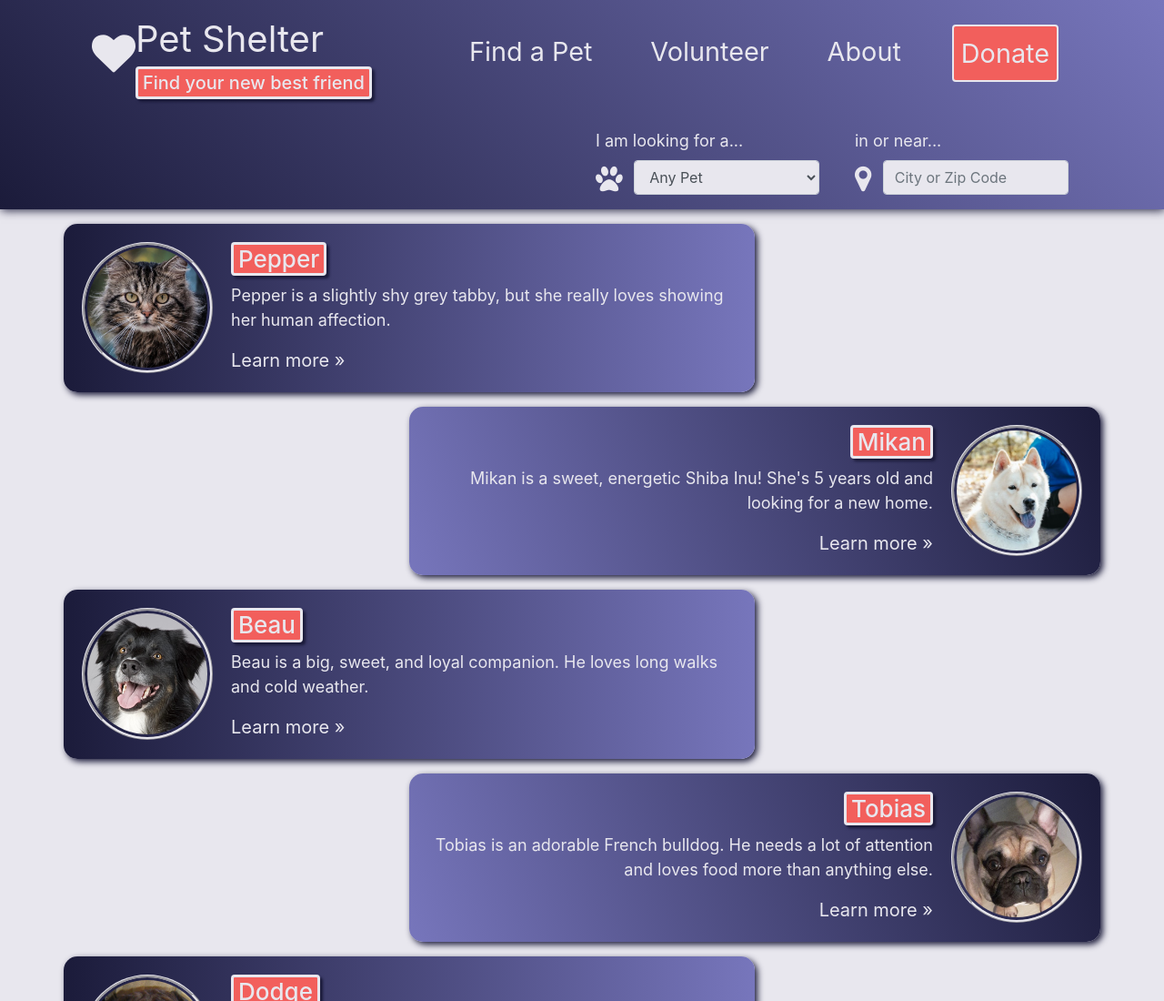
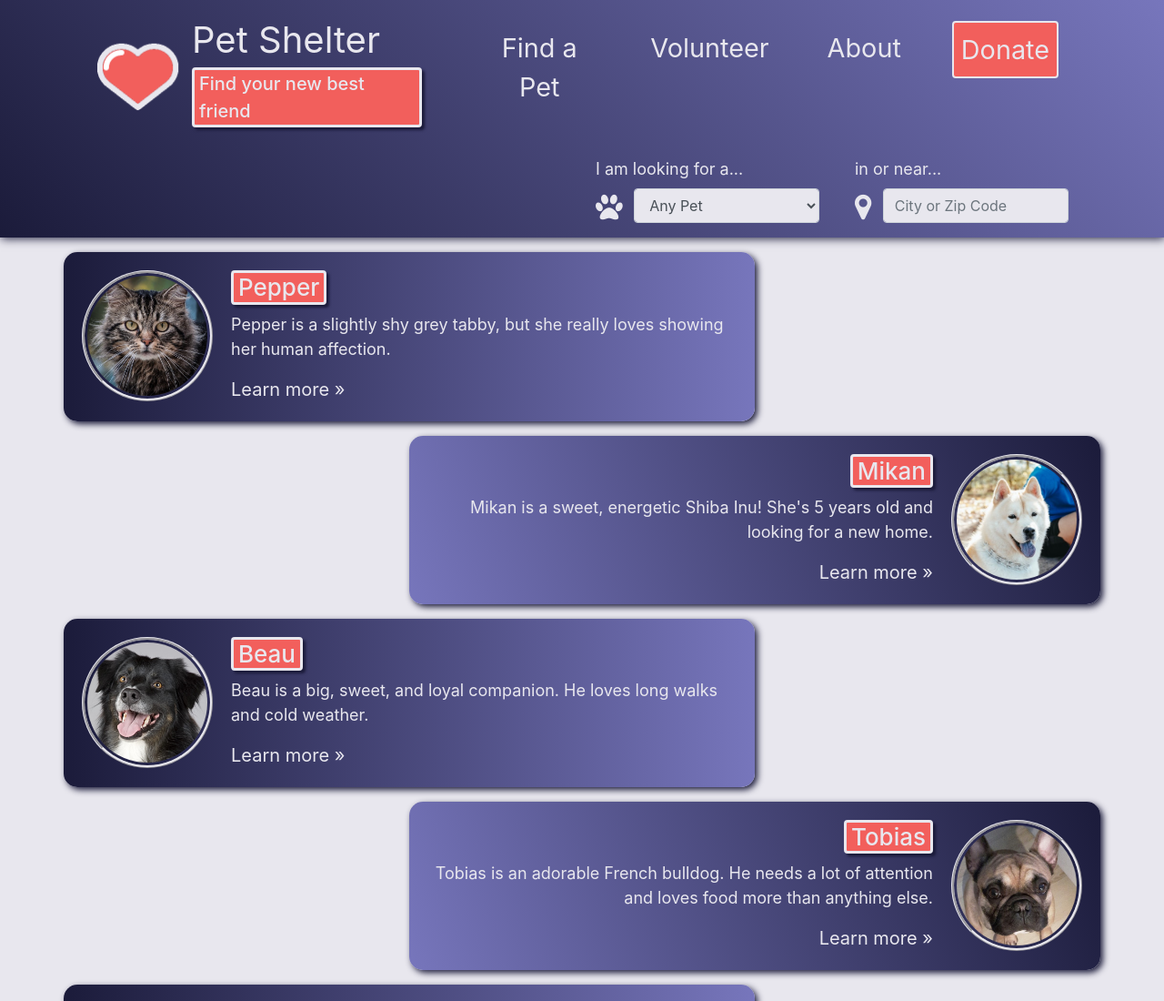
Before and after one commit to elena-zelenskaya/Pet_Shelter_Website, a plain HTML site: page index.html in a window 1280 px wide. Shown: the top 1100 px of the page at 91% size. Drawn offline with nearby package versions, Linux system fonts and the light colour scheme.

Commit message:
minor fixes

```diff
--- a/index.html
+++ b/index.html
@@ -16,7 +16,7 @@
     <header>
         <div class="container mb-2">
             <nav class="navbar navbar-expand-lg navbar-dark mb-4">
-                <i class="fa fa-3x fa-heart" aria-hidden="true"></i>
+                <img class="navbar-logo" src="img/heart_logo.png" alt="heart logo">
                 <div class="brand_wrapper">
                     <a class="navbar-brand" href="#">Pet Shelter</a>
                     <span class="headline">Find your new best friend</span>
```
